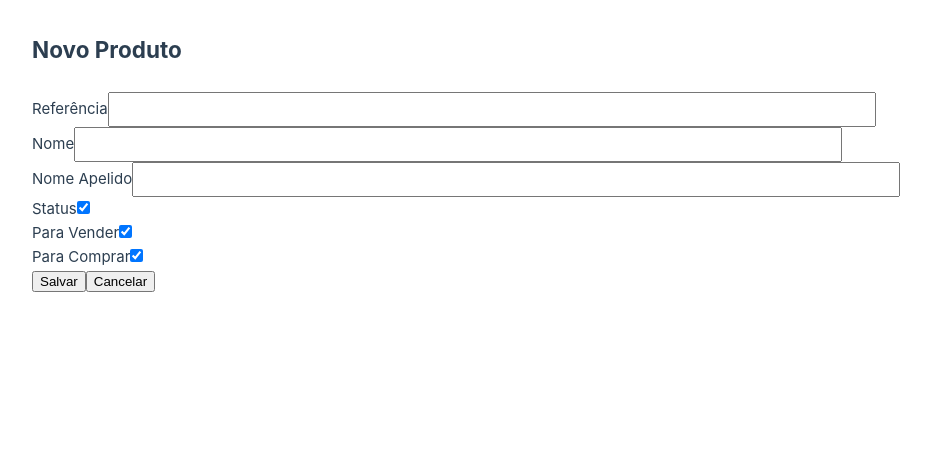
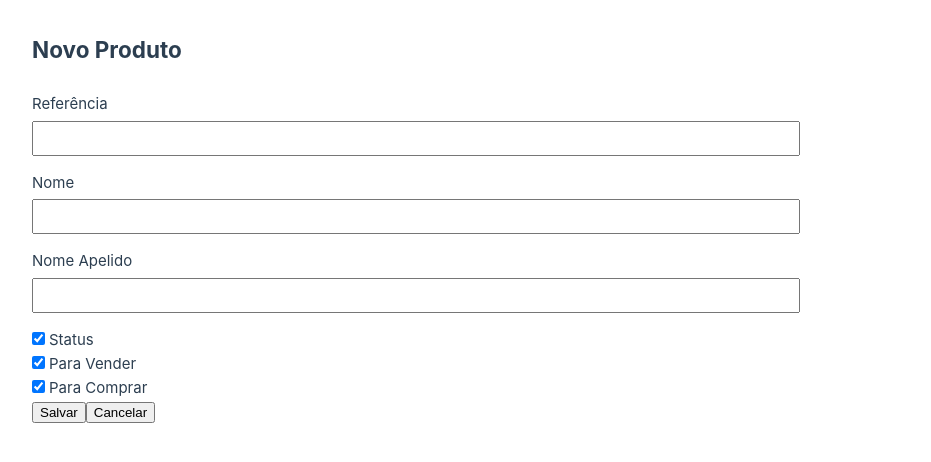
Before and after one commit to gabrielwbenatti/erpnatti-web, a Vue app: page /products/create in a window 1280 px wide. Shown: the top 462 px of the page, without its empty margins (0-931 px from the left). Built offline with nearby package versions, Linux system fonts and the light colour scheme.

Commit message:
tratativa para nao gravar ref. duplicada

```diff
--- a/src/views/products/Create.vue
+++ b/src/views/products/Create.vue
@@ -1,16 +1,31 @@
 <script setup>
-import router from '@/router';
-import { ref } from 'vue';
+import router from "@/router";
+import { ref } from "vue";
 
-const reference = ref("")
-const name = ref("")
-const nameAlias = ref("")
-const status = ref(true)
-const toSell = ref(true)
-const toBuy = ref(true)
+const reference = ref("");
+const name = ref("");
+const nameAlias = ref("");
+const status = ref(true);
+const toSell = ref(true);
+const toBuy = ref(true);
+
+async function referenceAlreadyExists(reference) {
+    const url = new URL("http://localhost:9000/products");
+    console.log(`ref: ${reference.trim()}`);
+    url.searchParams.append("reference", reference.trim());
+    const response = await fetch(url);
+    if (response) {
+        return true;
+    } else {
+        return false;
+    }
+}
 
 async function save() {
-    await fetch('http://localhost:9000/products', {
+    if (referenceAlreadyExists(reference.value)) return;
+
+    const url = new URL("http://localhost:9000/products");
+    await fetch(url, {
         method: "POST",
         body: JSON.stringify({
             reference: reference.value,
@@ -18,16 +33,16 @@ async function save() {
             nameAlias: nameAlias.value,
             status: status.value,
             toSell: toSell.value,
-            toBuy: toBuy.value
+            toBuy: toBuy.value,
         }),
         headers: {
-            "Content-type": "application/json; charset=UTF-8"
+            "Content-type": "application/json; charset=UTF-8",
+        },
+    }).then((res) => {
+        if (res.status === 201) {
+            router.back();
         }
-    }).then(res => {
-        if (res.status === 201) {
-            router.back()
-        }
-    })
+    });
 }
 </script>
 
@@ -35,39 +50,80 @@ async function save() {
     <main>
         <div>
             <h2>Novo Produto</h2>
-            <br>
+            <br />
+        </div>
+
+        <div class="labeled__input">
+            <label for="reference" class="labeled__input-label"
+                >Referência</label
+            >
+            <input
+                type="text"
+                name="reference"
+                id="reference"
+                autocomplete="off"
+                v-model="reference"
+                class="labeled__input-input"
+            />
+        </div>
+
+        <div class="labeled__input">
+            <label for="name" class="labeled__input-label">Nome</label>
+            <input
+                type="text"
+                name="name"
+                id="name"
+                autocomplete="off"
+                v-model="name"
+                class="labeled__input-input"
+            />
+        </div>
+
+        <div class="labeled__input">
+            <label for="nameAlias" class="labeled__input-label"
+                >Nome Apelido</label
+            >
+            <input
+                type="text"
+                name="nameAlias"
+                id="nameAlias"
+                autocomplete="off"
+                v-model="nameAlias"
+                class="labeled__input-input"
+            />
         </div>
 
         <div>
-            <label for="reference">Referência</label>
-            <input type="text" name="reference" id="reference" autocomplete="off" v-model="reference"
-                class="input__text">
+            <input
+                type="checkbox"
+                name="status"
+                id="status"
+                v-model="status"
+                class="checkbox"
+            />
+            <label for="status">Status</label>
+        </div>
+
+        <div style="display: block">
+            <input
+                type="checkbox"
+                name="toSell"
+                id="toSell"
+                v-model="toSell"
+                class="checkbox"
+            />
+            <label for="toSell">Para Vender</label>
         </div>
 
         <div>
-            <label for="name">Nome</label>
-            <input type="text" name="name" id="name" autocomplete="off" v-model="name" class="input__text">
-        </div>
-
-        <div>
-            <label for="nameAlias">Nome Apelido</label>
-            <input type="text" name="nameAlias" id="nameAlias" autocomplete="off" v-model="nameAlias"
-                class="input__text">
-        </div>
-
-        <div>
-            <label for="status">Status</label>
-            <input type="checkbox" name="status" id="status" v-model="status">
-        </div>
-
-        <div style="display: block;">
-            <label for="toSell">Para Vender</label>
-            <input type="checkbox" name="toSell" id="toSell" v-model="toSell">
-        </div>
-
-        <div>
+            <input
+                type="checkbox"
+                name="toBuy"
+                id="toBuy"
+                v-model="toBuy"
+                class="checkbox"
+            />
             <label for="toBuy">Para Comprar</label>
-            <input type="checkbox" name="toBuy" id="toBuy" v-model="toBuy">
         </div>
 
         <button type="button" @click="save">Salvar</button>
@@ -76,8 +132,22 @@ async function save() {
 </template>
 
 <style scoped>
-.input__text {
-    padding: 8px;
-    width: 60vw;
+.labeled__input {
+    display: flex;
+    flex-direction: column;
+    margin-bottom: 1em;
+
+    .labeled__input-input {
+        padding: 8px;
+        width: 60vw;
+    }
+
+    .labeled__input-label {
+        margin-bottom: 0.3em;
+    }
+}
+
+.checkbox {
+    margin-right: 0.3em;
 }
 </style>
```
